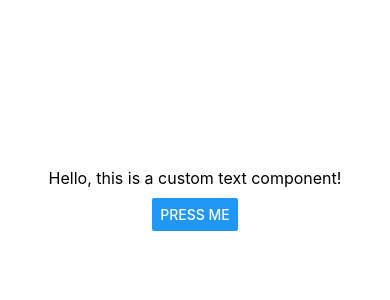
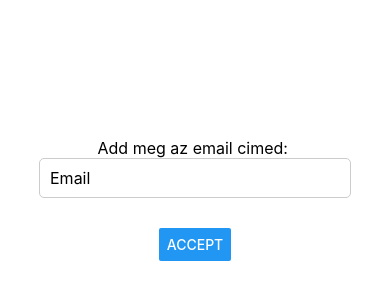
Before and after one commit to AttilaHegyeli/GymNote, a React Native app: screen / in a window 390 px wide. Shown: the part 218-518 px from the top of the page. Built offline with nearby package versions, Linux system fonts and the light colour scheme.

Commit message:
input atom

```diff
--- a/App.tsx
+++ b/App.tsx
@@ -2,6 +2,8 @@ import { StatusBar } from 'expo-status-bar';
 import { StyleSheet, Text, View, Button, Alert} from 'react-native';
 import CustomText from './src/components/atoms/Text/text';
 import CustomButton from './src/components/atoms/Button/button';
+import CustomInput from './src/components/atoms/Input/Input';
+
 import React from 'react';
 
 
@@ -9,11 +11,17 @@ export default function App() {
   return (
     <View style={styles.container}>
 
-      <CustomText message="Hello, this is a custom text component!" />
+      <CustomText message="Add meg az email cimed: " />
+      <CustomInput
+        placeholder="Email"
+        onChangeText={(text) => console.log(text)}
+        style={{ width: '80%', marginBottom: 20 }}
+      />
       <CustomButton
-        title="Press Me"
+        title="Accept"
         onPress={() => Alert.alert('Button Pressed!')}
       />
+
 
       <StatusBar style="auto" />
     </View>
--- a/src/components/atoms/Input/Input.styles.ts
+++ b/src/components/atoms/Input/Input.styles.ts
@@ -1,10 +1,24 @@
-import styled from "styled-components/native";
+import React from "react";
+import { StyleSheet } from "react-native";
 
-export const StyledInput = styled.TextInput`
-    height: 50px;
-    border: 1px solid #ccc;
-    border-radius: 5px;
-    padding: 10px;
-    font-size: 16px;
-    margin : 8px 0;
-    `;
+const styles = StyleSheet.create({
+  input: {
+    height: 40,
+    borderColor: "#ccc",
+    borderWidth: 1,
+    paddingHorizontal: 10,
+    fontSize: 16,
+    color: "#000",
+    fontFamily: "System",
+    borderRadius: 5,
+  },
+  error: {
+    borderColor: "red",
+  },
+  disabled: {
+    backgroundColor: "#f0f0f0",
+    color: "#a0a0a0",
+  },
+});
+
+export default styles;
--- a/src/components/atoms/Input/Input.tsx
+++ b/src/components/atoms/Input/Input.tsx
@@ -0,0 +1,31 @@
+import React from "react";
+import { TextInput } from "react-native";
+import styles from "./Input.styles";
+
+interface CustomInputProps {
+  placeholder?: string;
+  value?: string;
+  onChangeText?: (text: string) => void;
+  secureTextEntry?: boolean;
+  style?: object;
+}
+
+const CustomInput: React.FC<CustomInputProps> = ({
+  placeholder,
+  value,
+  onChangeText,
+  secureTextEntry = false,
+  style,
+}) => {
+  return (
+    <TextInput
+      placeholder={placeholder}
+      value={value}
+      onChangeText={onChangeText}
+      secureTextEntry={secureTextEntry}
+      style={[styles.input, style]}
+    />
+  );
+}
+
+export default CustomInput;
```
